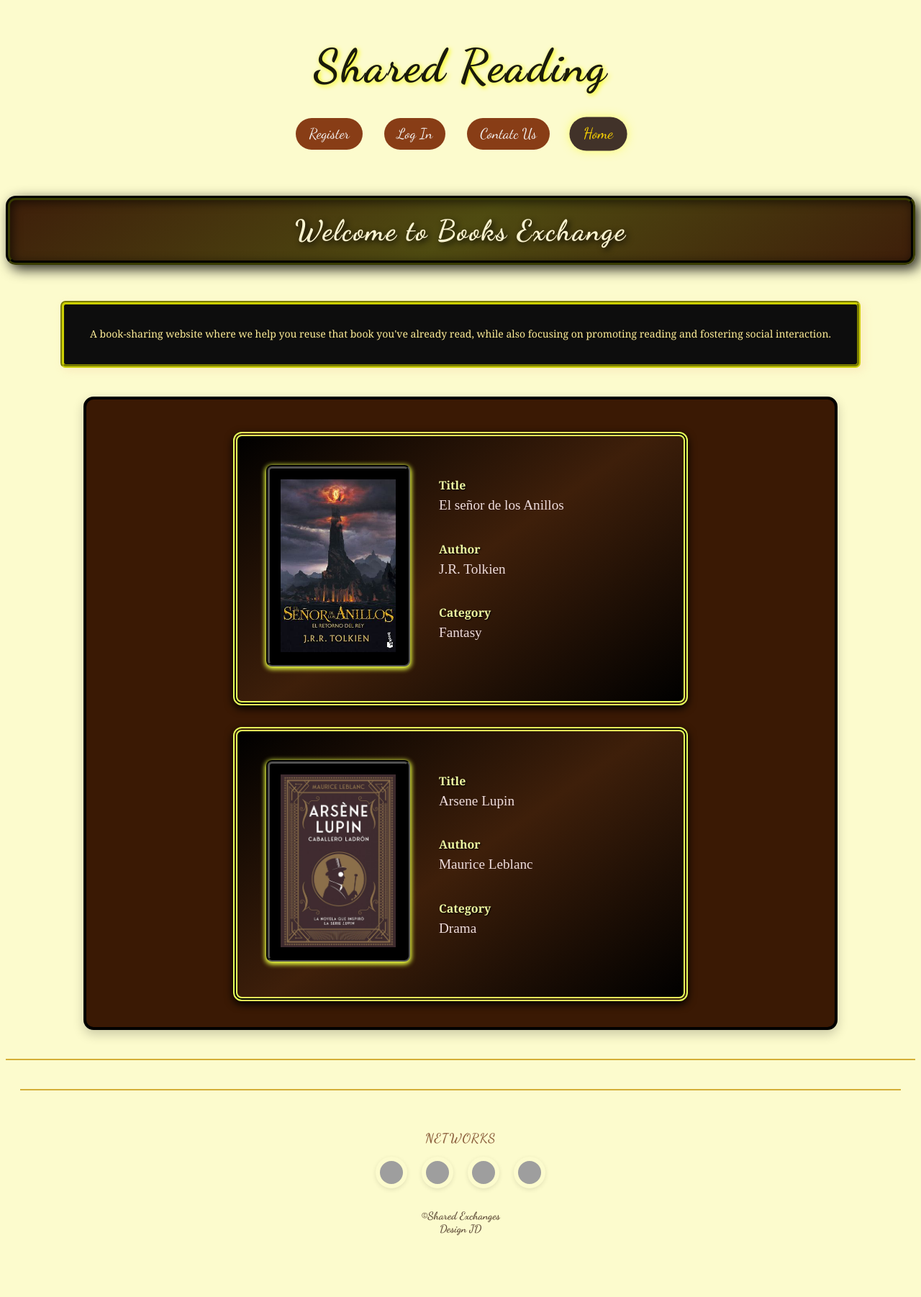
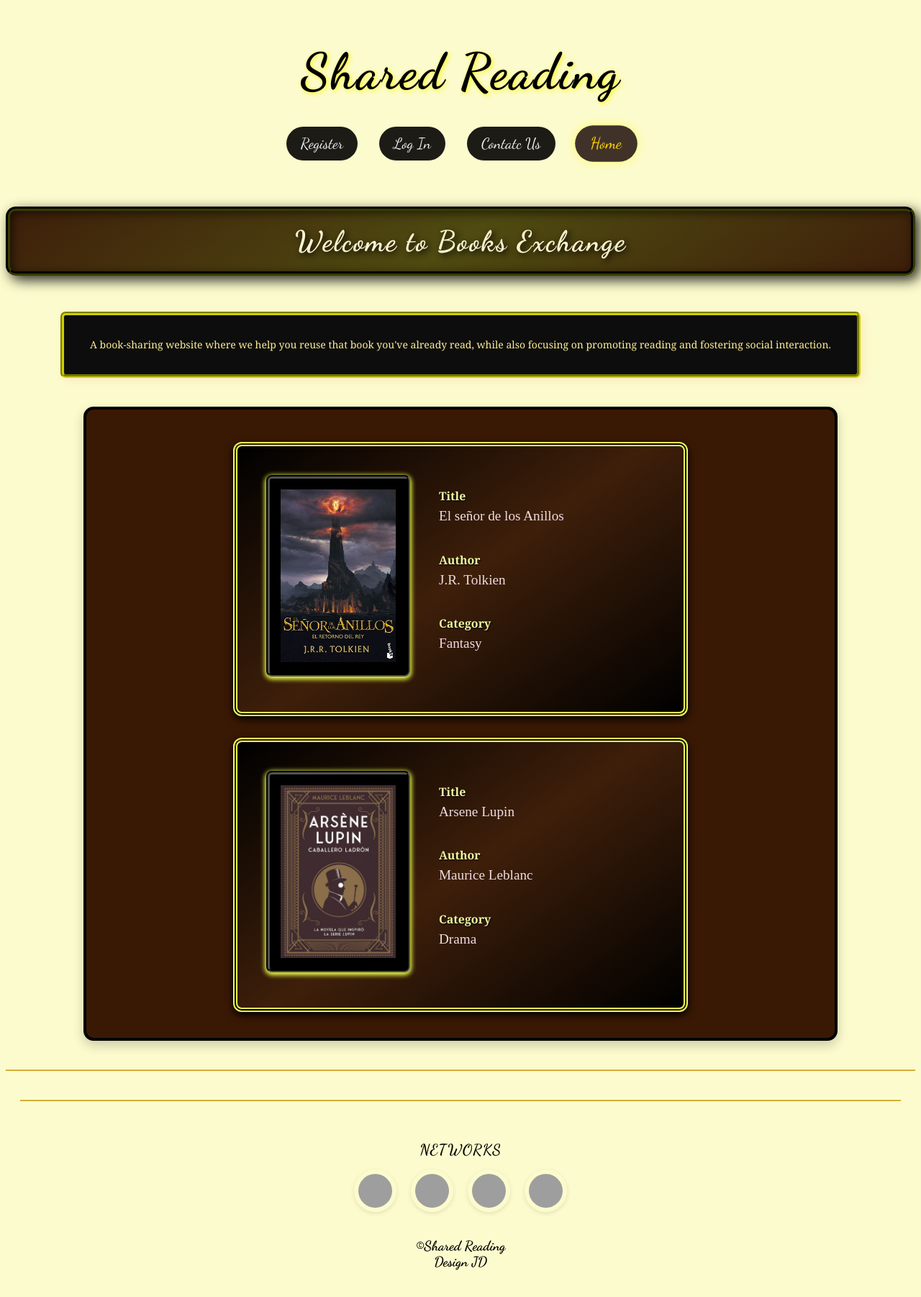
Before and after one commit to JuanDiegoCC02/books-exchange, a React (Vite) app: page / in a window 1280 px wide. Shown: the top 1802 px of the page at 72% size. Built offline with nearby package versions, Linux system fonts and the light colour scheme; data requests are answered from the project's data file; grey boxes are pictures that could not be loaded; a web font is replaced by a local one.

Commit message:
Updating newStyles Nav & Footer

```diff
--- a/src/Components/FooterPages.jsx
+++ b/src/Components/FooterPages.jsx
@@ -31,7 +31,7 @@ function FooterPages() {
 
 
         <div className='ContainerTextFooter'>
-          <h5 className='TextFooter'>©Shared Exchanges <br /> Design JD</h5>
+          <h5 className='TextFooter'>©Shared Reading <br /> Design JD</h5>
         </div>
 
         </footer>
--- a/src/Styles/FooterPages.css
+++ b/src/Styles/FooterPages.css
@@ -1,10 +1,9 @@
 footer {
 
-  color: #3b2a1a;                  /* Café oscuro para el texto */
+  color: #3b2a1a;
   padding: 40px 20px;
   text-align: center;
-  border-top: 2px solid #d4af37;   /* Línea dorada superior */
-  font-family: "Dancing Script", cursive;
+  border-top: 2px solid #d4af37;
 }
 
 .ContainerTextFooter {
@@ -12,18 +11,18 @@ footer {
 }
 
 .TextFooter {
-  font-size: 15px;
-  color: #5a4634;   /* Café suave */
-  opacity: 0.95;
+  font-size: 19px;
+  color: #000000;
 }
 
 .titleNetworks {
-  font-size: 18px;
+  font-size: 21px;
   font-weight: 600;
   margin: 15px 0;
-  color: #8b5e3c;  /* Café intermedio */
+  color: #000000;
   text-transform: uppercase;
   letter-spacing: 1px;
+
 }
 
 .networksContainer {
@@ -34,8 +33,8 @@ footer {
 }
 
 .networksContainer img {
-  width: 32px;
-  height: 32px;
+  width: 47px;
+  height: 47px;
   border-radius: 50%;
 
   padding: 6px;
--- a/src/Styles/StyleNavPages.css
+++ b/src/Styles/StyleNavPages.css
@@ -1,10 +1,9 @@
 /* Título principal */
 .titleHeader {
-  color: #000000e5;
-  text-shadow: 2px 2px 6px rgb(247, 252, 0);
-  font-size: 64px;
+  color: #000000;
+  text-shadow: 2px 2px 6px rgba(255, 251, 8, 0.877);
+  font-size: 70px;
   font-weight: 700;
-  font-family: "Dancing Script", cursive; /* Manteniendo tipografía */
   text-align: center;
   letter-spacing: 2px;
 
@@ -28,13 +27,12 @@
 
 /* Enlaces */
 .LinksHeader {
-  font-size: 20px;
-  font-family: "Dancing Script", cursive; /* Se mantiene */
-  padding: 10px 18px;
+  font-size: 21px;
+  padding: 11px 20px;
   color: #f5f5f5;
   text-decoration: none;
   border-radius: 25px;
-  background: rgba(122, 39, 0, 0.89);
+  background: rgba(0, 0, 0, 0.89);
   transition: all 0.3s ease-in-out;
   position: relative;
   cursor: pointer;
```
